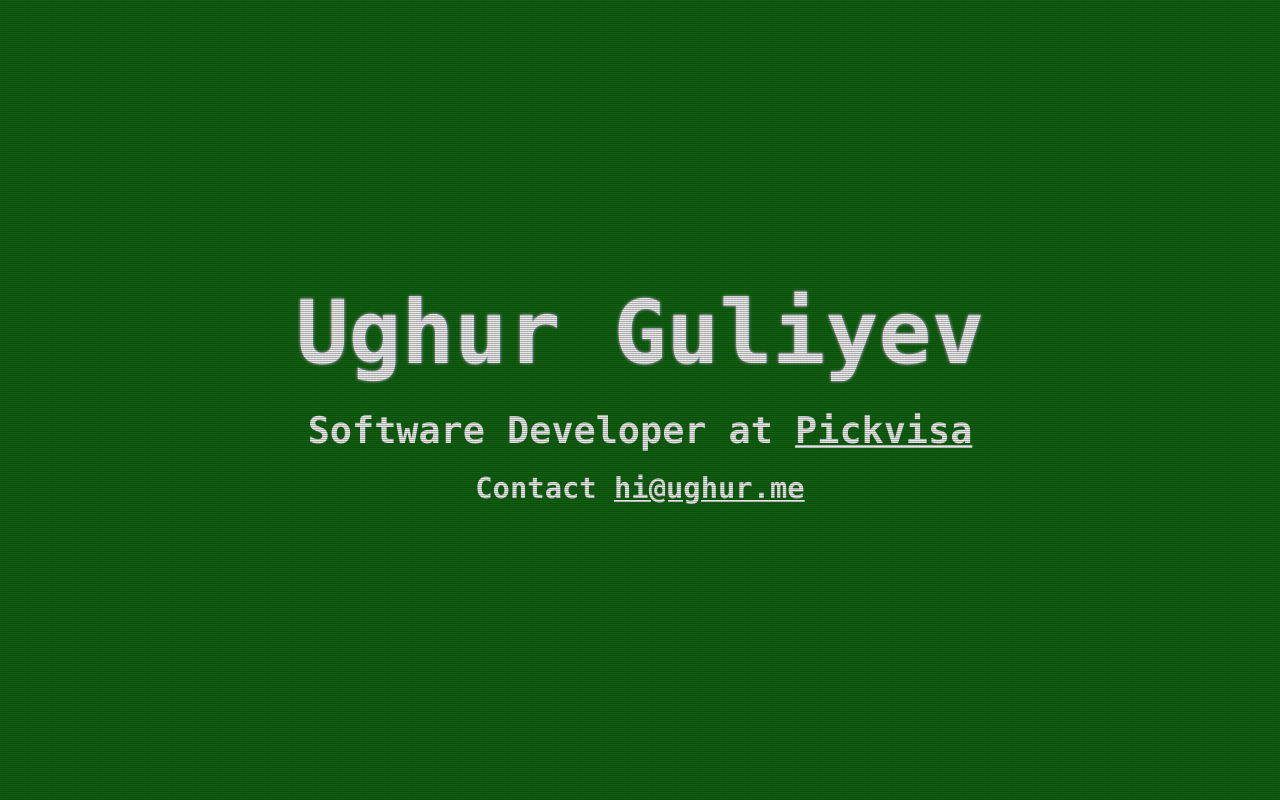
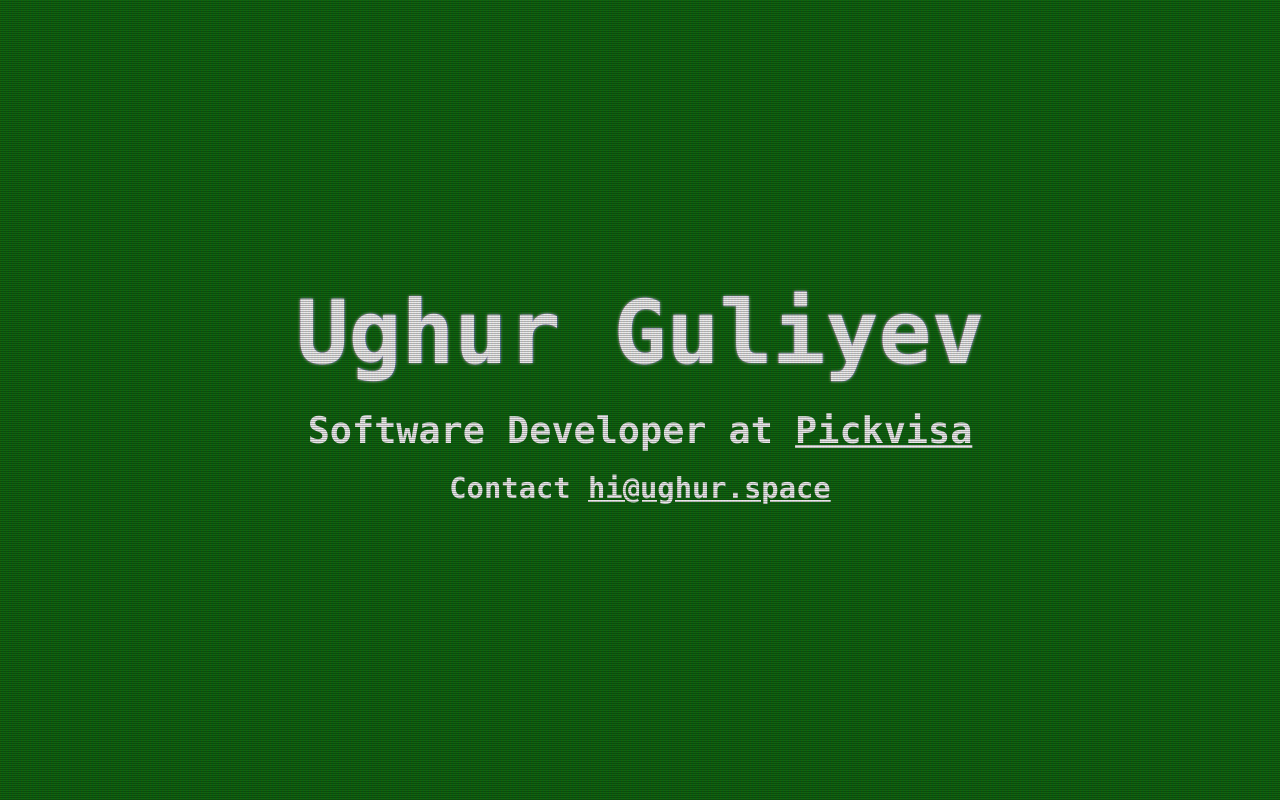
Before and after one commit to ughurguliyev/ughur.me, a plain HTML site: page index.html in a window 1280 px wide. Drawn offline with Linux system fonts and the light colour scheme.

Commit message:
Update index.html

```diff
--- a/index.html
+++ b/index.html
@@ -17,7 +17,7 @@
 
         <p class="contact">
             Contact
-            <a href = "mailto: hi@ughur.me">hi@ughur.me</a>
+            <a href = "mailto: hi@ughur.me">hi@ughur.space</a>
         </p>
     </body>
 </html>
```
